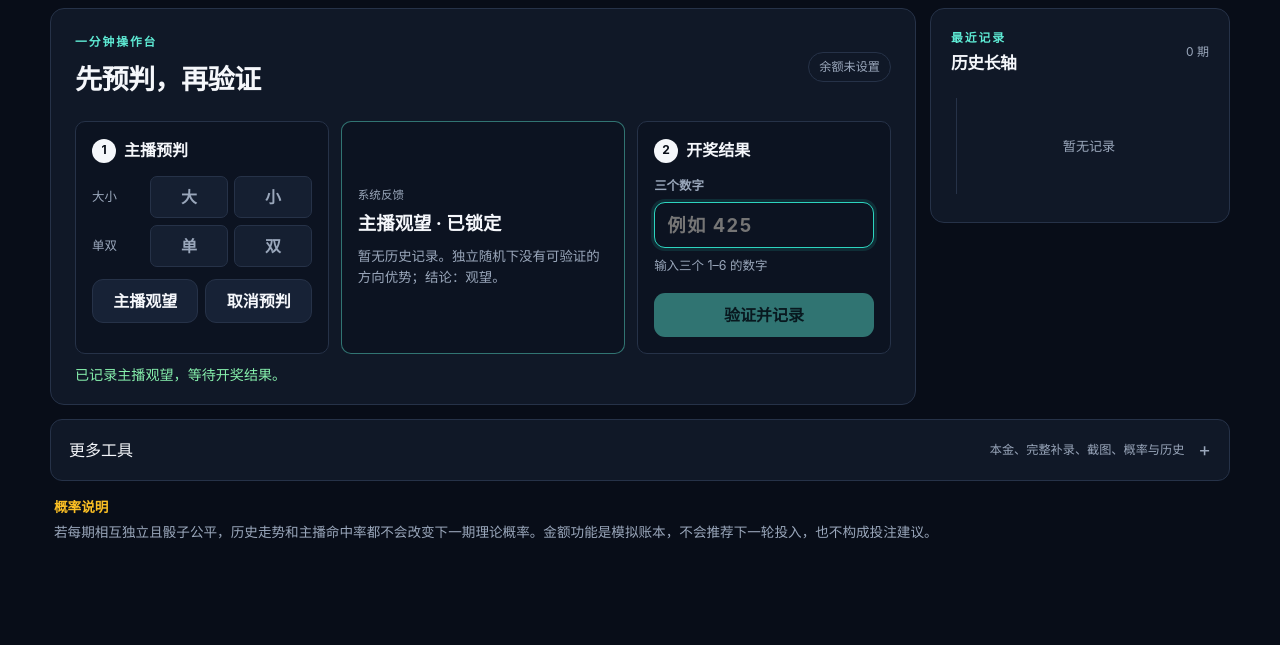
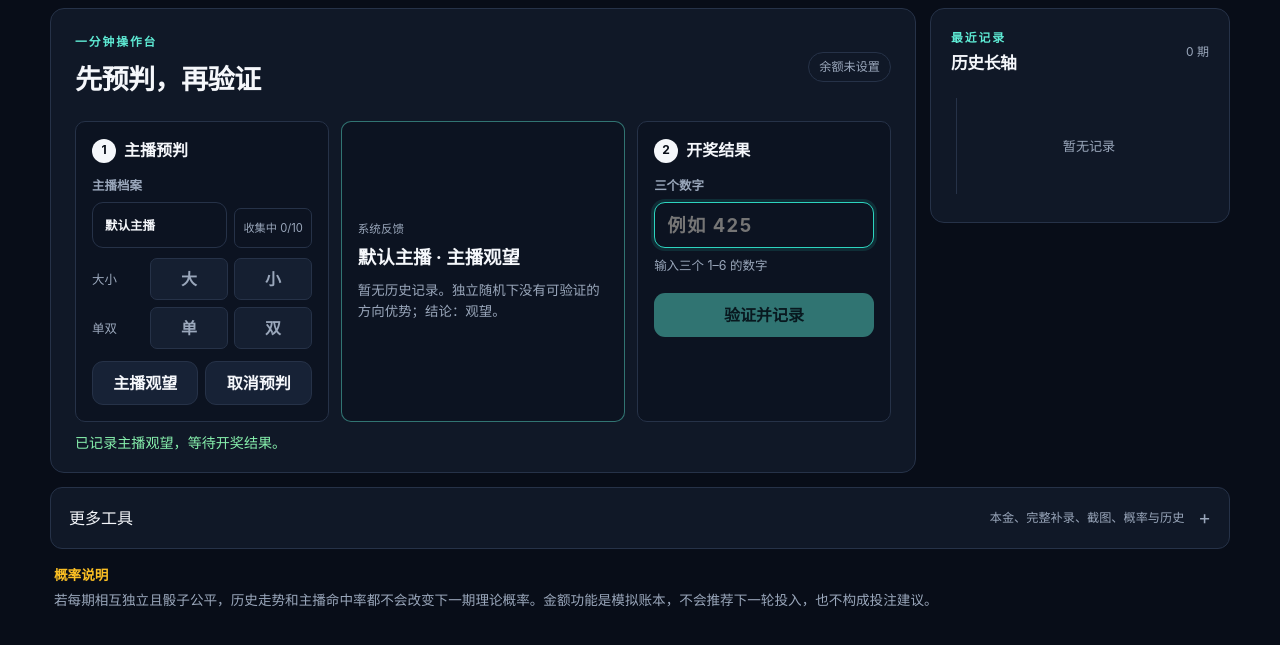
Before and after one commit to qqwutaohao/result-records-web, a plain HTML site: page index.html in a window 1280 px wide. Both pictures are taken after a click on the button "主播观望". Shown: the part 129-774 px from the top of the page. Drawn offline with Linux system fonts and the light colour scheme.

Commit message:
Add streamer profiles and session confidence

```diff
--- a/app.js
+++ b/app.js
@@ -6,7 +6,10 @@
   const BANKROLL_KEY = "k3-verifier-bankroll-v1";
   const TITLE_KEY = "k3-verifier-title-v1";
   const PENDING_KEY = "k3-verifier-pending-v1";
+  const STREAMER_KEY = "k3-verifier-streamer-v1";
   const DEFAULT_TITLE = "结果记录台";
+  const DEFAULT_STREAMER = "默认主播";
+  const SESSION_GAP_MS = 30 * 60 * 1000;
   const ODDS = 1.96;
   const OCR_SCRIPT = "https://cdn.jsdelivr.net/npm/tesseract.js@5/dist/tesseract.min.js";
   const LABELS = { big: "大", small: "小", odd: "单", even: "双", triple: "三同号" };
@@ -37,6 +40,9 @@
     quickMessage: $("#quick-message"),
     quickHistoryCount: $("#quick-history-count"),
     quickHistoryList: $("#quick-history-list"),
+    quickStreamer: $("#quick-streamer"),
+    streamerProfiles: $("#streamer-profiles"),
+    quickProfileStatus: $("#quick-profile-status"),
     initialBankroll: $("#initial-bankroll"),
     saveBankroll: $("#save-bankroll"),
     bankrollMessage: $("#bankroll-message"),
@@ -84,12 +90,14 @@
   let records = loadRecords();
   let bankroll = loadBankroll();
   let pendingPrediction = loadPendingPrediction();
+  let selectedStreamer = loadSelectedStreamer();
   let quickDraft = { size: "", parity: "" };
   let ocrCandidates = [];
   let ocrRawSections = [];
   let ocrLibraryPromise = null;
   els.excludeTriples.checked = localStorage.getItem(RULE_KEY) !== "false";
   if (bankroll) els.initialBankroll.value = bankroll.initial;
+  els.quickStreamer.value = pendingPrediction?.streamerName || selectedStreamer;
 
   function applyTitle(title) {
     const value = title || DEFAULT_TITLE;
@@ -167,6 +175,58 @@
   function savePendingPrediction() {
     if (pendingPrediction) localStorage.setItem(PENDING_KEY, JSON.stringify(pendingPrediction));
     else localStorage.removeItem(PENDING_KEY);
+  }
+
+  function normalizeStreamer(value) {
+    return String(value || "").trim().slice(0, 20) || DEFAULT_STREAMER;
+  }
+
+  function loadSelectedStreamer() {
+    return normalizeStreamer(localStorage.getItem(STREAMER_KEY));
+  }
+
+  function saveSelectedStreamer(value) {
+    selectedStreamer = normalizeStreamer(value);
+    localStorage.setItem(STREAMER_KEY, selectedStreamer);
+    els.quickStreamer.value = selectedStreamer;
+  }
+
+  function recordStreamer(record) {
+    return normalizeStreamer(record.streamerName);
+  }
+
+  function activeSessionId(streamerName) {
+    const now = Date.now();
+    const latest = records.find((record) => (record.host || record.validation?.label === "主播观望") && recordStreamer(record) === streamerName);
+    if (latest?.sessionId && now - new Date(latest.createdAt).getTime() <= SESSION_GAP_MS) return latest.sessionId;
+    return `session-${now}-${Math.random().toString(16).slice(2)}`;
+  }
+
+  function streamerStats(streamerName, sessionId = null) {
+    const all = records.filter((record) => record.host && recordStreamer(record) === streamerName);
+    const recent = all.slice(0, 20);
+    const session = sessionId ? all.filter((record) => record.sessionId === sessionId) : [];
+    const summarize = (items) => ({ total: items.length, matched: items.filter((record) => record.validation?.category).length });
+    return { all: summarize(all), recent: summarize(recent), session: summarize(session) };
+  }
+
+  function confidenceLabel(total) {
+    if (total < 10) return `收集中 ${total}/10`;
+    if (total < 20) return "低可信度";
+    if (total < 50) return "初步趋势";
+    return "可供复盘";
+  }
+
+  function formatRatio(summary) {
+    return summary.total ? `${summary.matched}/${summary.total}` : "0/0";
+  }
+
+  function renderStreamerProfiles() {
+    const names = new Set([selectedStreamer]);
+    records.forEach((record) => {
+      if (record.host || record.validation?.label === "主播观望") names.add(recordStreamer(record));
+    });
+    els.streamerProfiles.innerHTML = [...names].map((name) => `<option value="${escapeHtml(name)}"></option>`).join("");
   }
 
   function roundMoney(value) {
@@ -264,7 +324,7 @@
     return (counts[`big-${host.parity}`] + counts[`small-${host.parity}`]) / 216;
   }
 
-  function predictionHistory(host) {
+  function predictionHistory(host, streamerName) {
     if (!host) return { total: 0, matched: 0, systemTotal: 0, systemMatched: 0 };
     const matchesHost = (record) => {
       if (!record.host) return false;
@@ -276,7 +336,7 @@
       const official = classify(record.officialDice, record.excludeTriples);
       return (!host.size || official.size === host.size) && (!host.parity || official.parity === host.parity);
     };
-    const comparable = records.filter((record) => record.officialDice && matchesHost(record));
+    const comparable = records.filter((record) => record.officialDice && recordStreamer(record) === streamerName && matchesHost(record));
     const recent = records.filter((record) => record.officialDice).slice(0, 20);
     return {
       total: comparable.length,
@@ -303,6 +363,11 @@
   function renderQuickRound() {
     els.quickBalance.textContent = bankroll ? `余额 ${formatMoney(currentBalance())}` : "余额未设置";
     const locked = Boolean(pendingPrediction);
+    const streamerName = locked ? normalizeStreamer(pendingPrediction.streamerName) : normalizeStreamer(els.quickStreamer.value);
+    const profile = streamerStats(streamerName, locked ? pendingPrediction.sessionId : null);
+    els.quickStreamer.disabled = locked;
+    if (locked) els.quickStreamer.value = streamerName;
+    els.quickProfileStatus.textContent = confidenceLabel(profile.all.total);
     $$('[data-quick-size], [data-quick-parity]').forEach((button) => {
       const dimension = button.dataset.quickSize ? "size" : "parity";
       const value = button.dataset.quickSize || button.dataset.quickParity;
@@ -320,8 +385,10 @@
 
     if (!locked) {
       els.quickAnalysis.classList.remove("ready");
-      els.quickAnalysisTitle.textContent = "等待主播预判";
-      els.quickAnalysisText.textContent = "先选择大小、单双，或点击“主播观望”。";
+      els.quickAnalysisTitle.textContent = `${streamerName} · 等待预判`;
+      els.quickAnalysisText.textContent = profile.all.total < 10
+        ? `主播档案已记录 ${profile.all.total}/10 轮。先选择大小、单双，或点击“主播观望”。`
+        : `主播档案 ${profile.all.total} 轮 · ${confidenceLabel(profile.all.total)}。等待本轮预判。`;
       els.quickResultPreview.textContent = "确认预判后输入结果";
       els.settlePrediction.disabled = true;
       return;
@@ -330,16 +397,18 @@
     els.quickAnalysis.classList.add("ready");
     if (pendingPrediction.observe) {
       const snapshot = systemSnapshot(pendingPrediction.excludeTriples);
-      els.quickAnalysisTitle.textContent = "主播观望 · 已锁定";
+      els.quickAnalysisTitle.textContent = `${streamerName} · 主播观望`;
       els.quickAnalysisText.textContent = snapshot.total
-        ? `最近 ${snapshot.total} 期：大 ${snapshot.counts.big}、小 ${snapshot.counts.small}、单 ${snapshot.counts.odd}、双 ${snapshot.counts.even}${snapshot.counts.triple ? `、三同号 ${snapshot.counts.triple}` : ""}。历史不改变下一期概率；结论：观望。`
+        ? `系统近 ${snapshot.total} 期：大 ${snapshot.counts.big}、小 ${snapshot.counts.small}、单 ${snapshot.counts.odd}、双 ${snapshot.counts.even}${snapshot.counts.triple ? `、三同号 ${snapshot.counts.triple}` : ""}。主播档案：${confidenceLabel(profile.all.total)}；结论：观望。`
         : "暂无历史记录。独立随机下没有可验证的方向优势；结论：观望。";
     } else {
       const host = pendingPrediction.host;
       const probability = predictionProbability(host, pendingPrediction.excludeTriples);
-      const history = predictionHistory(host);
-      els.quickAnalysisTitle.textContent = `${predictionLabel(host)} · 理论 ${(probability * 100).toFixed(2)}%`;
-      els.quickAnalysisText.textContent = `主播同方向 ${history.matched}/${history.total}；最近 ${history.systemTotal} 期出现 ${history.systemMatched} 次。历史不改变下一期概率；结论：无可证优势，观望。`;
+      const history = predictionHistory(host, streamerName);
+      els.quickAnalysisTitle.textContent = `${streamerName} · ${predictionLabel(host)} · 理论 ${(probability * 100).toFixed(2)}%`;
+      els.quickAnalysisText.textContent = profile.all.total < 10
+        ? `主播档案 ${profile.all.total}/10 轮，仍在收集；该方向系统近 ${history.systemTotal} 期出现 ${history.systemMatched} 次。结论：观望。`
+        : `本场 ${formatRatio(profile.session)}；近20轮 ${formatRatio(profile.recent)}；长期 ${formatRatio(profile.all)}（${confidenceLabel(profile.all.total)}）。该方向系统近 ${history.systemTotal} 期出现 ${history.systemMatched} 次；结论：观望。`;
     }
     const dice = parseQuickDice(els.quickResult.value);
     els.quickResultPreview.textContent = dice ? resultLabel(classify(dice, pendingPrediction.excludeTriples)) : "输入三个 1–6 的数字";
@@ -379,10 +448,14 @@
       els.quickMessage.textContent = "请选择主播预判，或点击“主播观望”。";
       return;
     }
+    const streamerName = normalizeStreamer(els.quickStreamer.value);
+    saveSelectedStreamer(streamerName);
     pendingPrediction = {
       id: `pending-${Date.now()}`,
       observe,
       host: observe ? null : { mode: "category", size: quickDraft.size, parity: quickDraft.parity },
+      streamerName,
+      sessionId: activeSessionId(streamerName),
       excludeTriples: els.excludeTriples.checked,
       lockedAt: new Date().toISOString(),
     };
@@ -420,6 +493,8 @@
       host,
       bet: null,
       source: "quick",
+      streamerName: normalizeStreamer(pendingPrediction.streamerName),
+      sessionId: pendingPrediction.sessionId || activeSessionId(normalizeStreamer(pendingPrediction.streamerName)),
       excludeTriples: pendingPrediction.excludeTriples,
       validation,
       predictionLockedAt: pendingPrediction.lockedAt,
@@ -538,14 +613,14 @@
 
   function formatHost(record) {
     if (!record.host) return record.validation?.label === "主播观望"
-      ? `<strong>主播观望</strong><span class="subline">仅记录官方结果</span>`
+      ? `<strong>主播观望</strong><span class="subline">${escapeHtml(recordStreamer(record))} · 仅记录官方结果</span>`
       : `<strong>截图导入</strong><span class="subline">待补主播结果</span>`;
     if (record.host.mode === "dice") {
       const result = classify(record.host.dice, record.excludeTriples);
-      return `<span class="dice">${diceSymbols(record.host.dice)}</span><span class="subline">${resultLabel(result)}</span>`;
+      return `<span class="dice">${diceSymbols(record.host.dice)}</span><span class="subline">${escapeHtml(recordStreamer(record))} · ${resultLabel(result)}</span>`;
     }
     const values = [record.host.size, record.host.parity].filter(Boolean).map((value) => LABELS[value]);
-    return `<strong>${values.join(" · ")}</strong><span class="subline">主播口播</span>`;
+    return `<strong>${values.join(" · ")}</strong><span class="subline">${escapeHtml(recordStreamer(record))} · 主播口播</span>`;
   }
 
   function renderHistory() {
@@ -832,6 +907,7 @@
     renderRecords();
     renderQuickRound();
     renderQuickHistory();
+    renderStreamerProfiles();
   }
 
   function escapeHtml(value) {
@@ -851,6 +927,8 @@
       return;
     }
     const excludeTriples = els.excludeTriples.checked;
+    const streamerName = normalizeStreamer(els.quickStreamer.value);
+    saveSelectedStreamer(streamerName);
     const betResult = betFromForm(officialDice, host, excludeTriples);
     if (betResult.error) {
       els.formMessage.textContent = betResult.error;
@@ -861,6 +939,8 @@
       issue: els.issue.value.trim(),
       officialDice,
       host,
+      streamerName,
+      sessionId: activeSessionId(streamerName),
       bet: betResult.bet,
       excludeTriples,
       validation: validateRecord(officialDice, host, excludeTriples),
@@ -891,7 +971,7 @@
       return;
     }
     const balances = balanceAfterEachRecord();
-    const rows = [["期号/备注", "时间", "官方骰子", "官方和值", "官方分类", "主播录入", "验证结果", "模拟方向", "投入", "赔率", "返还", "净盈亏", "轮后余额", "三同号排除"]];
+    const rows = [["期号/备注", "时间", "主播档案", "场次", "官方骰子", "官方和值", "官方分类", "主播录入", "验证结果", "模拟方向", "投入", "赔率", "返还", "净盈亏", "轮后余额", "三同号排除"]];
     records.forEach((record) => {
       const official = classify(record.officialDice, record.excludeTriples);
       const hostText = !record.host
@@ -902,6 +982,8 @@
       rows.push([
         record.issue,
         new Date(record.createdAt).toLocaleString("zh-CN", { hour12: false }),
+        record.host ? recordStreamer(record) : "",
+        record.sessionId || "",
         record.officialDice.join("-"),
         official.sum,
         official.combo === "triple" ? "三同号" : LABELS[official.size] + LABELS[official.parity],
@@ -939,6 +1021,18 @@
     if (event.isComposing || event.keyCode === 229) return;
     if (event.key === "Enter") finishTitleEdit(true);
     if (event.key === "Escape") finishTitleEdit(false);
+  });
+  els.quickStreamer.addEventListener("input", () => {
+    if (!pendingPrediction) renderQuickRound();
+  });
+  els.quickStreamer.addEventListener("change", () => {
+    if (pendingPrediction) return;
+    saveSelectedStreamer(els.quickStreamer.value);
+    renderAll();
+  });
+  els.quickStreamer.addEventListener("keydown", (event) => {
+    if (event.isComposing || event.keyCode === 229) return;
+    if (event.key === "Enter") els.quickStreamer.blur();
   });
   $$('[data-quick-size], [data-quick-parity]').forEach((button) => button.addEventListener("click", () => {
     const dimension = button.dataset.quickSize ? "size" : "parity";
--- a/index.html
+++ b/index.html
@@ -38,6 +38,13 @@
         <div class="quick-flow">
           <div class="quick-stage">
             <div class="quick-stage-label"><b>1</b><span>主播预判</span></div>
+            <div class="quick-streamer-row">
+              <label>主播档案
+                <input id="quick-streamer" type="text" list="streamer-profiles" maxlength="20" autocomplete="off" placeholder="默认主播" />
+                <datalist id="streamer-profiles"></datalist>
+              </label>
+              <span id="quick-profile-status" class="quick-profile-status">0/10 轮</span>
+            </div>
             <div class="quick-choice-row">
               <span>大小</span>
               <button type="button" data-quick-size="big">大</button>
--- a/styles.css
+++ b/styles.css
@@ -92,6 +92,9 @@ main { display: grid; gap: 14px; padding-bottom: 40px; }
 .quick-stage, .quick-analysis { min-width: 0; padding: 16px; border: 1px solid var(--line); border-radius: 10px; background: #0c1321; }
 .quick-stage-label { display: flex; align-items: center; gap: 8px; margin-bottom: 13px; color: var(--text); font-weight: 700; }
 .quick-stage-label b { display: grid; width: 24px; height: 24px; place-items: center; border-radius: 50%; background: var(--text); color: var(--bg); font-size: 0.75rem; }
+.quick-streamer-row { display: grid; grid-template-columns: minmax(0, 1fr) auto; align-items: end; gap: 7px; margin-bottom: 10px; }
+.quick-streamer-row input { height: 40px; margin-top: 5px; }
+.quick-profile-status { min-width: 64px; height: 40px; padding: 0 8px; border: 1px solid var(--line); border-radius: 7px; color: var(--muted); font-size: 0.7rem; line-height: 38px; text-align: center; white-space: nowrap; }
 .quick-choice-row { display: grid; grid-template-columns: 52px 1fr 1fr; gap: 6px; align-items: center; margin-bottom: 7px; }
 .quick-choice-row > span { color: var(--muted); font-size: 0.78rem; }
 .quick-choice-row button { min-height: 42px; border: 1px solid var(--line); border-radius: 7px; background: var(--surface-2); color: var(--muted); font-weight: 700; }
```
Also changed, not shown: 1 other file.
